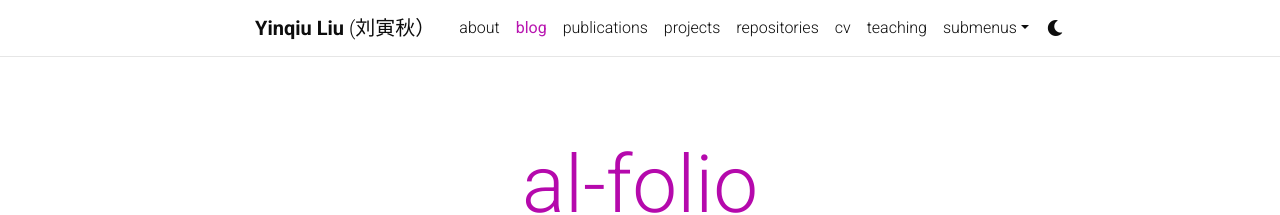
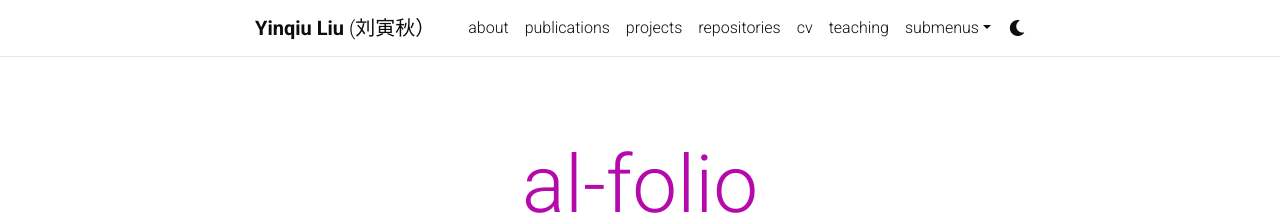
Before and after one commit to yinqiuliu/yinqiuliu.github.io, a Jekyll site: the page built from blog/index.html, in a window 1280 px wide. Shown: the top 215 px of the page. Built offline with Jekyll 4.4.1, drawn with Linux system fonts in a browser that asks for light colours; the list of posts is cut into pages by our own code; comment, search, counter and statistics services are not loaded; a style sheet for code colours, icons or effects is not loaded.

Commit message:
Update header.html

```diff
--- a/_includes/header.html
+++ b/_includes/header.html
@@ -53,13 +53,7 @@
               </li>
               {% if site.blog_nav_title %}
               <!-- Blog -->
-              <li class="nav-item {% if page.url contains 'blog' %}active{% endif %}">
-                <a class="nav-link" href="{{ '/blog/' | relative_url }}">{{ site.blog_nav_title }}
-                  {%- if page.url contains 'blog' -%}
-                  <span class="sr-only">(current)</span>
-                  {%- endif -%}
-                </a>
-              </li>
+
               {%- endif %}
 
               <!-- Other pages -->
```
